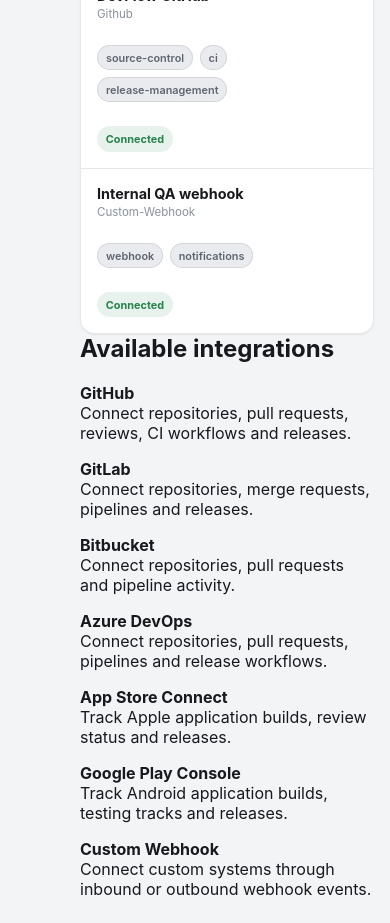
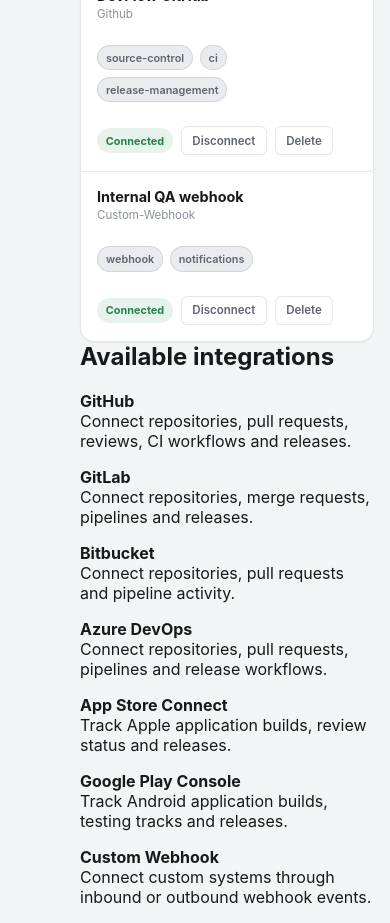
Before and after one commit to DWoodSoftware/project-devflow, a React (Vite) app: page /integrations in a window 390 px wide. Shown: the part 1060-1983 px from the top of the page. Built offline with nearby package versions, Linux system fonts and the light colour scheme.

Commit message:
feat: add integration management actions

```diff
--- a/src/components/integrations/ConnectedIntegrationsPanel/ConnectedIntegrationsPanel.css
+++ b/src/components/integrations/ConnectedIntegrationsPanel/ConnectedIntegrationsPanel.css
@@ -188,6 +188,52 @@
   background: var(--color-orange-subtle);
 }
 
+.connected-integrations-panel__controls {
+  display: flex;
+  align-items: center;
+  justify-content: flex-end;
+  gap: var(--space-sm);
+}
+
+.connected-integrations-panel__controls button {
+  padding:
+    0.4rem
+    0.65rem;
+
+  color: var(--color-text-secondary);
+
+  font-size: 0.72rem;
+  font-weight: 600;
+
+  border:
+    0.0625rem
+    solid
+    var(--color-border);
+
+  border-radius: var(--radius-sm);
+
+  background: var(--color-surface);
+
+  cursor: pointer;
+}
+
+.connected-integrations-panel__controls button:hover {
+  color: var(--color-text-primary);
+
+  background: var(--color-surface-muted);
+}
+
+.connected-integrations-panel__delete:hover {
+  color: var(--color-danger);
+}
+
+@media (max-width: 64rem) {
+  .connected-integrations-panel__controls {
+    justify-content: flex-start;
+    flex-wrap: wrap;
+  }
+}
+
 @media (max-width: 64rem) {
   .connected-integrations-panel__item {
     grid-template-columns: 1fr;
--- a/src/components/integrations/ConnectedIntegrationsPanel/ConnectedIntegrationsPanel.tsx
+++ b/src/components/integrations/ConnectedIntegrationsPanel/ConnectedIntegrationsPanel.tsx
@@ -4,10 +4,20 @@
 
 interface ConnectedIntegrationsPanelProps {
   integrations: readonly ProjectIntegration[];
+
+  onDisconnect: (
+    integrationId: string,
+  ) => void;
+
+  onDelete: (
+    integrationId: string,
+  ) => void;
 }
 
 export function ConnectedIntegrationsPanel({
   integrations,
+  onDisconnect,
+  onDelete,
 }: ConnectedIntegrationsPanelProps) {
   return (
     <section className="connected-integrations-panel">
@@ -33,10 +43,7 @@
           >
             <div className="connected-integrations-panel__identity">
               <strong>{integration.name}</strong>
-
-              <span>
-                {integration.providerId}
-              </span>
+              <span>{integration.providerId}</span>
             </div>
 
             <div className="connected-integrations-panel__capabilities">
@@ -47,12 +54,35 @@
               ))}
             </div>
 
+            <div className="connected-integrations-panel__controls">
               <span
                 className="connected-integrations-panel__status"
                 data-status={integration.status}
               >
                 {integration.status}
               </span>
+
+              {integration.status === "connected" && (
+                <button
+                  type="button"
+                  onClick={() =>
+                    onDisconnect(integration.id)
+                  }
+                >
+                  Disconnect
+                </button>
+              )}
+
+              <button
+                type="button"
+                className="connected-integrations-panel__delete"
+                onClick={() =>
+                  onDelete(integration.id)
+                }
+              >
+                Delete
+              </button>
+            </div>
           </article>
         ))}
       </div>
--- a/src/pages/IntegrationsPage.tsx
+++ b/src/pages/IntegrationsPage.tsx
@@ -34,6 +34,37 @@
     });
   }, []);
 
+
+const handleDisconnect = async (
+  integrationId: string,
+) => {
+  await integrationService.disconnectProjectIntegration(
+    integrationId,
+  );
+
+  const updatedIntegrations =
+      await integrationService.getProjectIntegrations(
+        MOCK_PROJECT_ID,
+      );
+
+    setIntegrations(updatedIntegrations);
+  };
+
+  const handleDelete = async (
+    integrationId: string,
+  ) => {
+    await integrationService.deleteProjectIntegration(
+      integrationId,
+    );
+
+    const updatedIntegrations =
+      await integrationService.getProjectIntegrations(
+        MOCK_PROJECT_ID,
+      );
+
+    setIntegrations(updatedIntegrations);
+  };
+
   return (
     <section className="integrations-page">
       <header className="integrations-page__header">
@@ -52,6 +83,8 @@
 
       <ConnectedIntegrationsPanel
         integrations={integrations}
+        onDisconnect={handleDisconnect}
+        onDelete={handleDelete}
       />
 
       <section>
```
Lines whose indentation alone changed are shown as unchanged.
